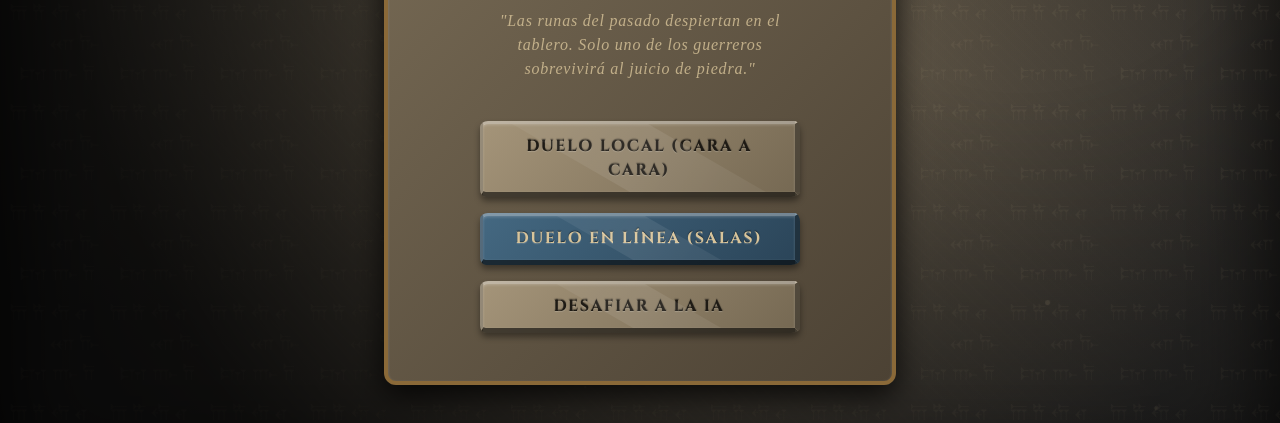
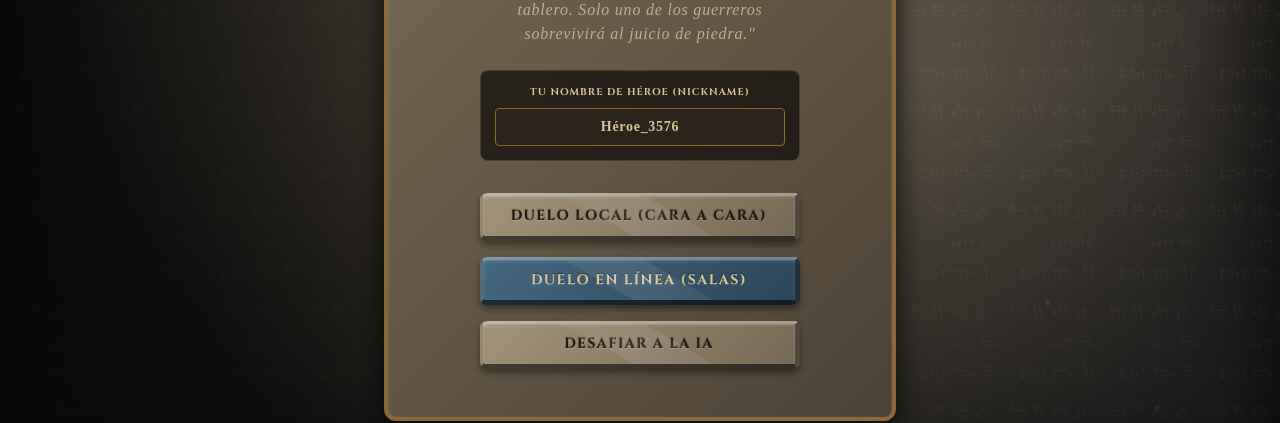
Before and after one commit to SrIrvin/K, a React (Vite) app: page / in a window 1280 px wide. Shown: the part 310-733 px from the top of the page. Built offline with nearby package versions, Linux system fonts and the light colour scheme; no server answers; a web font is replaced by a local one.

Commit message:
feat(ui): add nickname input to main menu and sync it with player stats and lobby

```diff
--- a/components/MainMenu.tsx
+++ b/components/MainMenu.tsx
@@ -1,4 +1,4 @@
-import React, { useContext } from 'react';
+import React, { useContext, useState } from 'react';
 import { GameContext } from '../context/GameContext';
 
 interface MainMenuProps {
@@ -8,8 +8,19 @@ interface MainMenuProps {
 const MainMenu: React.FC<MainMenuProps> = ({ onOnlineMode }) => {
   const { dispatch } = useContext(GameContext);
 
+  const [playerName, setPlayerName] = useState(() => {
+    return localStorage.getItem('k_player_name') || `Héroe_${Math.floor(1000 + Math.random() * 9000)}`;
+  });
+
+  const handleNameChange = (name: string) => {
+    setPlayerName(name);
+    localStorage.setItem('k_player_name', name);
+  };
+
   const startGame = (gameType: 'ai' | 'p2') => {
-    dispatch({ type: 'START_GAME', payload: { gameType } });
+    const finalName = playerName.trim() || `Héroe_${Math.floor(1000 + Math.random() * 9000)}`;
+    handleNameChange(finalName);
+    dispatch({ type: 'START_GAME', payload: { gameType, playerName: finalName } });
   };
 
   // Generate 15 dust particles for ambient animation
@@ -53,29 +64,44 @@ const MainMenu: React.FC<MainMenuProps> = ({ onOnlineMode }) => {
           </h2>
         </div>
 
-        <p className="text-sm md:text-base text-[#D8C49A]/80 font-runic-text mb-10 max-w-xs leading-relaxed italic">
+        <p className="text-sm md:text-base text-[#D8C49A]/80 font-runic-text mb-6 max-w-xs leading-relaxed italic">
           "Las runas del pasado despiertan en el tablero. Solo uno de los guerreros sobrevivirá al juicio de piedra."
         </p>
+
+        {/* Hero Name / Nickname Input */}
+        <div className="w-full max-w-xs mb-8 bg-[#120f0b]/75 border border-[#574d3c]/70 p-3.5 rounded-lg flex flex-col gap-2 text-center shadow-inner relative z-30">
+          <label className="text-[10px] font-orbitron font-bold text-[#D8C49A] uppercase tracking-widest">
+            Tu Nombre de Héroe (Nickname)
+          </label>
+          <input
+            type="text"
+            value={playerName}
+            onChange={(e) => handleNameChange(e.target.value)}
+            maxLength={18}
+            className="bg-[#2c241b] border border-[#8A6938] text-[#D8C49A] font-bold text-sm px-3 py-2 rounded w-full focus:outline-none focus:ring-1 focus:ring-[#D8C49A] text-center tracking-wider"
+            placeholder="Escribe tu apodo..."
+          />
+        </div>
 
         {/* Buttons carved in stone */}
         <div className="flex flex-col gap-4 w-full max-w-xs">
           <button
             onClick={() => startGame('p2')}
-            className="stone-button w-full py-3.5 text-base"
+            className="stone-button w-full py-3 text-sm"
           >
             Duelo Local (Cara a Cara)
           </button>
 
           <button
             onClick={onOnlineMode}
-            className="stone-button stone-button-blue w-full py-3.5 text-base"
+            className="stone-button stone-button-blue w-full py-3 text-sm"
           >
             Duelo en Línea (Salas)
           </button>
 
           <button
             onClick={() => startGame('ai')}
-            className="stone-button w-full py-3.5 text-base"
+            className="stone-button w-full py-3 text-sm"
           >
             Desafiar a la IA
           </button>
--- a/services/actions/gameSetup.ts
+++ b/services/actions/gameSetup.ts
@@ -3,14 +3,14 @@ import { BOARD_ROWS, BOARD_COLS, INITIAL_ACTIONS, INITIAL_DRAW } from '@/utils/c
 import { createDeck } from '../gameService';
 import * as mutators from '../stateMutators';
 
-export const startGame = (initialState: GameState, payload: { gameType: 'ai' | 'p2' }): GameState => {
+export const startGame = (initialState: GameState, payload: { gameType: 'ai' | 'p2'; playerName?: string }): GameState => {
   const { gameType } = payload;
   const blackDeck = createDeck(CardColor.Black);
   const redDeck = createDeck(CardColor.Red);
 
   const player1: Player = {
     id: 0,
-    name: 'Player 1 (Black)',
+    name: payload.playerName || 'Player 1 (Black)',
     color: CardColor.Black,
     damage: 0,
     deck: blackDeck,
--- a/types.ts
+++ b/types.ts
@@ -70,7 +70,7 @@ export interface GameState {
 export type MoveDirection = 'up' | 'down' | 'left' | 'right';
 
 export type Action =
-  | { type: 'START_GAME'; payload: { gameType: 'ai' | 'p2' } }
+  | { type: 'START_GAME'; payload: { gameType: 'ai' | 'p2'; playerName?: string } }
   | { type: 'SET_ONLINE_GAME'; payload: { localPlayerId: number } }
   | { type: 'SET_FULL_STATE'; payload: GameState }
   | { type: 'SET_GAME_MODE'; payload: 'menu' | 'online_lobby' | 'playing' | 'switch_turn' | 'game_over' }
```
